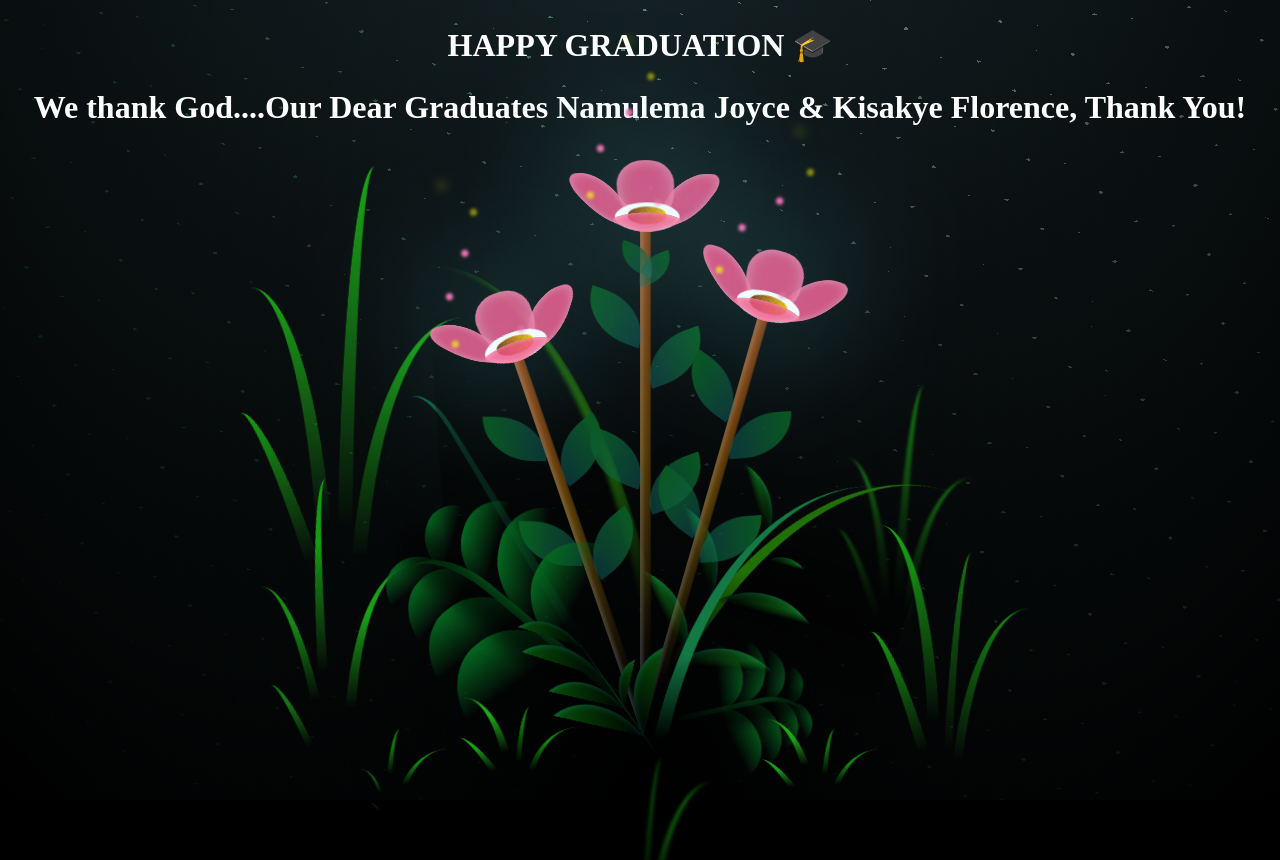
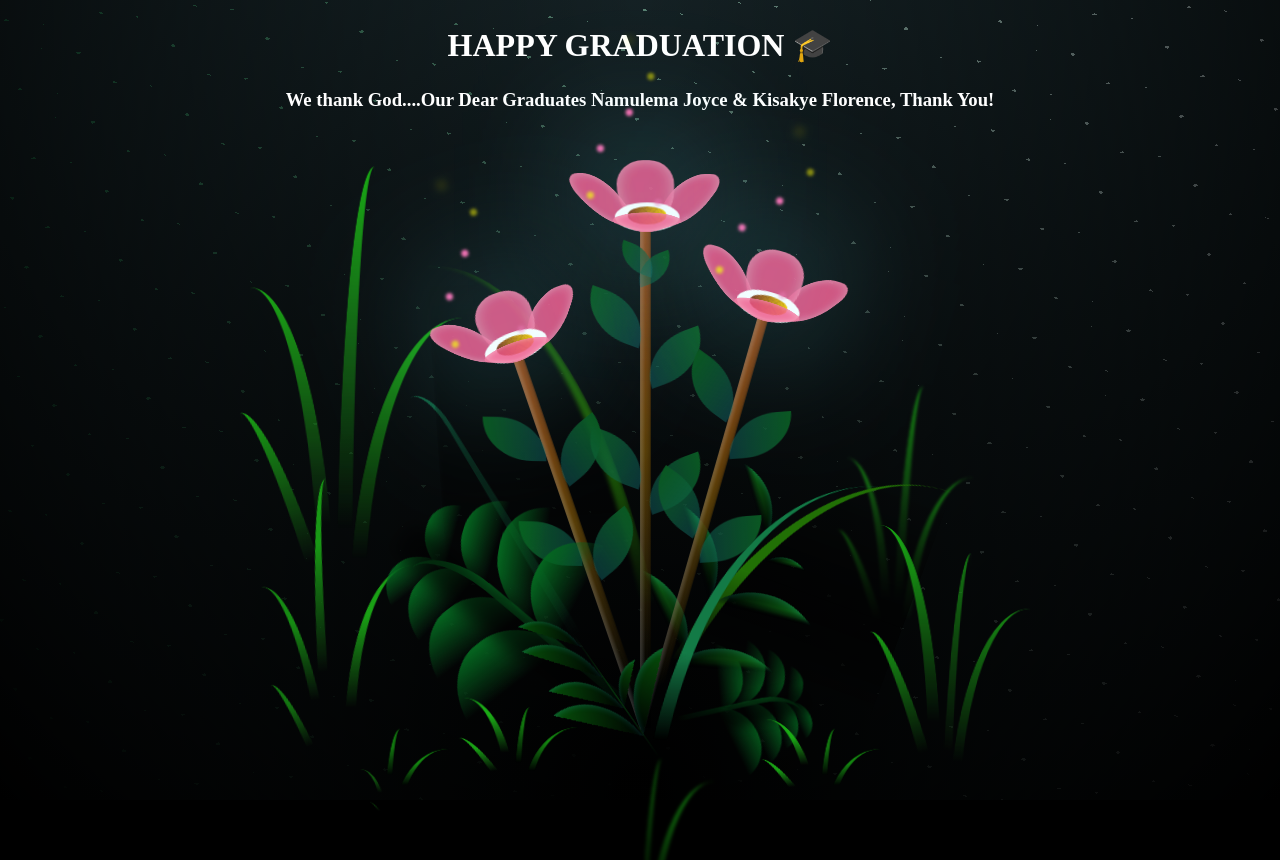
Before and after one commit to Muta-Jonathan/flowers, a plain HTML site: page index.html in a window 1280 px wide. Shown: the top 860 px of the page. Drawn offline with Linux system fonts and the light colour scheme.

Commit message:
modified

```diff
--- a/css/main.css
+++ b/css/main.css
@@ -62,7 +62,8 @@ body {
     linear-gradient(90deg, rgb(7, 107, 42), rgb(240, 240, 240));
 }
 
-.night h1 {
+.night h1,
+h3 {
   text-align: center;
   color: white;
   margin-top: 2%;
--- a/index.html
+++ b/index.html
@@ -11,10 +11,10 @@
   <body class="container">
     <div class="night">
       <h1>HAPPY GRADUATION 🎓</h1>
-      <h1>
+      <h3>
         We thank God....Our Dear Graduates Namulema Joyce & Kisakye Florence,
         Thank You!
-      </h1>
+      </h3>
     </div>
     <div class="flowers">
       <div class="flower flower--1">
```
